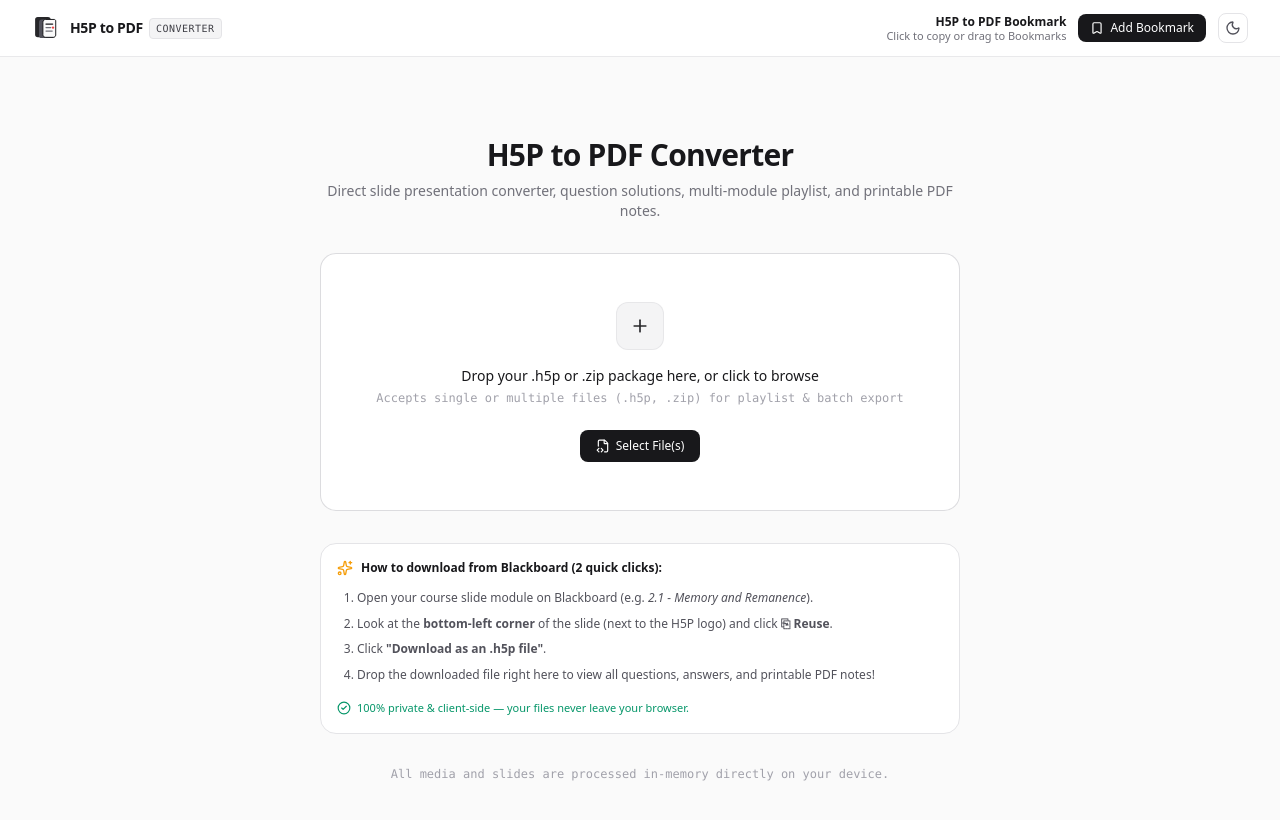
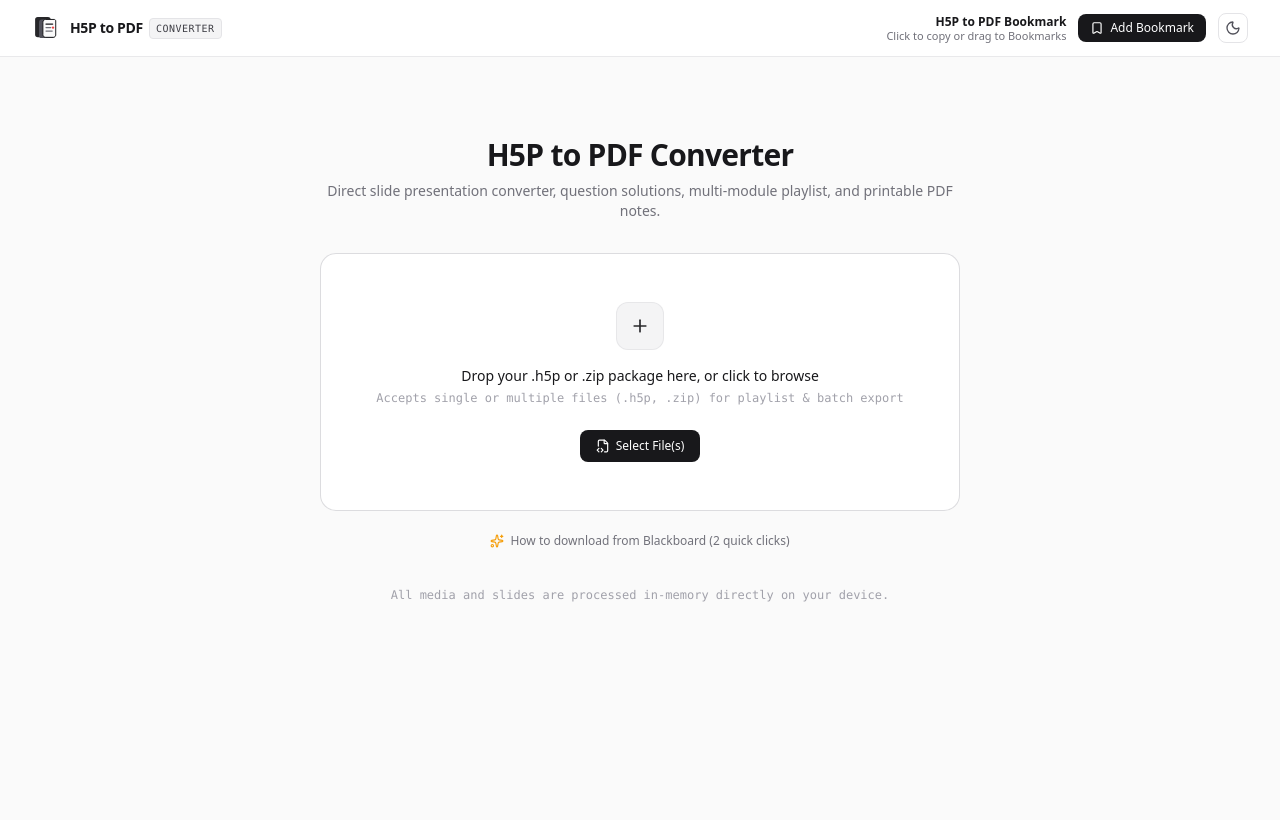
Before and after one commit to Soyaaaa081305/H5p-Auto-SS, a React (Vite) app: page / in a window 1280 px wide. Shown: the top 820 px of the page. Built offline with nearby package versions, Linux system fonts and the light colour scheme.

Commit message:
Convert Blackboard guide from static card to interactive modal popup

```diff
--- a/src/components/DropZone.tsx
+++ b/src/components/DropZone.tsx
@@ -1,5 +1,6 @@
 import React, { useRef, useState } from 'react';
-import { Loader2, Plus, FileCode2, Sparkles, CheckCircle2 } from 'lucide-react';
+import { createPortal } from 'react-dom';
+import { Loader2, Plus, FileCode2, Sparkles, CheckCircle2, X } from 'lucide-react';
 
 interface DropZoneProps {
   onFilesLoaded: (files: File[]) => Promise<void>;
@@ -16,6 +17,7 @@ export const DropZone: React.FC<DropZoneProps> = ({
 }) => {
   const fileInputRef = useRef<HTMLInputElement>(null);
   const [isDragging, setIsDragging] = useState(false);
+  const [showHelpModal, setShowHelpModal] = useState(false);
 
   const handleDragOver = (e: React.DragEvent) => {
     e.preventDefault();
@@ -102,31 +104,95 @@ export const DropZone: React.FC<DropZoneProps> = ({
         </div>
       </div>
 
-      {/* Blackboard 2-Click Quick Guide Card */}
-      <div className="mt-8 p-4 rounded-2xl border border-zinc-200 dark:border-zinc-800 bg-white dark:bg-zinc-900/40 shadow-xs space-y-3">
-        <div className="flex items-center gap-2 text-xs font-bold text-zinc-900 dark:text-zinc-100">
-          <Sparkles className="w-4 h-4 text-amber-500 flex-shrink-0" />
-          <span>How to download from Blackboard (2 quick clicks):</span>
+      {/* Trigger: Blackboard Download Guide Modal */}
+      <div className="mt-4 flex justify-center">
+        <button
+          type="button"
+          onClick={() => setShowHelpModal(true)}
+          className="inline-flex items-center gap-1.5 text-xs text-zinc-500 hover:text-zinc-900 dark:text-zinc-400 dark:hover:text-zinc-200 transition-colors py-1.5 px-3 rounded-lg hover:bg-zinc-100 dark:hover:bg-zinc-850 font-medium"
+        >
+          <Sparkles className="w-3.5 h-3.5 text-amber-500" />
+          <span>How to download from Blackboard (2 quick clicks)</span>
+        </button>
       </div>
-        <ol className="list-decimal pl-5 text-xs space-y-1.5 text-zinc-600 dark:text-zinc-400 leading-relaxed">
+
+      {/* Blackboard Download Guide Modal Popup */}
+      {showHelpModal &&
+        createPortal(
+          <div
+            className="fixed inset-0 z-[9999] overflow-y-auto bg-zinc-950/75 backdrop-blur-sm flex items-center justify-center p-4 sm:p-6"
+            onClick={(e) => {
+              if (e.target === e.currentTarget) setShowHelpModal(false);
+            }}
+          >
+            <div
+              className="bg-white dark:bg-zinc-900 rounded-2xl max-w-lg w-full shadow-2xl border border-zinc-200 dark:border-zinc-800 overflow-hidden relative z-[10000] p-6 space-y-5 transition-colors"
+              onClick={(e) => e.stopPropagation()}
+            >
+              {/* Modal Header */}
+              <div className="flex items-center justify-between pb-3 border-b border-zinc-200 dark:border-zinc-800">
+                <div className="flex items-center gap-2.5">
+                  <div className="w-8 h-8 rounded-lg bg-amber-100 dark:bg-amber-950/60 border border-amber-200 dark:border-amber-800 text-amber-800 dark:text-amber-300 flex items-center justify-center">
+                    <Sparkles className="w-4 h-4 text-amber-500" />
+                  </div>
+                  <div>
+                    <h3 className="text-sm font-bold text-zinc-900 dark:text-zinc-100 font-sans">
+                      How to download from Blackboard
+                    </h3>
+                    <p className="text-xs text-zinc-500 dark:text-zinc-400 font-normal">
+                      2 quick clicks to get your .h5p file
+                    </p>
+                  </div>
+                </div>
+
+                <button
+                  type="button"
+                  onClick={() => setShowHelpModal(false)}
+                  className="p-1.5 rounded-lg border border-zinc-200 dark:border-zinc-700 text-zinc-500 hover:text-zinc-900 dark:hover:text-zinc-100 hover:bg-zinc-100 dark:hover:bg-zinc-800 transition-colors"
+                  title="Close"
+                >
+                  <X className="w-4 h-4" />
+                </button>
+              </div>
+
+              {/* Modal Steps */}
+              <div className="p-4 rounded-xl border border-zinc-200 dark:border-zinc-800 bg-zinc-50 dark:bg-zinc-850/60 space-y-3 text-xs">
+                <ol className="list-decimal pl-5 space-y-2 text-zinc-700 dark:text-zinc-300 leading-relaxed font-normal">
                   <li>
-            Open your course slide module on Blackboard (e.g. <em>2.1 - Memory and Remanence</em>).
+                    Open your course slide module on Blackboard (e.g. <strong className="font-semibold text-zinc-900 dark:text-zinc-100">2.1 - Memory and Remanence</strong>).
                   </li>
                   <li>
-            Look at the <strong>bottom-left corner</strong> of the slide (next to the H5P logo) and click <strong>⎘ Reuse</strong>.
+                    Look at the <strong className="font-semibold text-zinc-900 dark:text-zinc-100">bottom-left corner</strong> of the slide (next to the H5P logo) and click <strong className="font-semibold text-zinc-900 dark:text-zinc-100">⎘ Reuse</strong>.
                   </li>
                   <li>
-            Click <strong>"Download as an .h5p file"</strong>.
+                    Click <strong className="font-semibold text-zinc-900 dark:text-zinc-100">"Download as an .h5p file"</strong>.
                   </li>
                   <li>
                     Drop the downloaded file right here to view all questions, answers, and printable PDF notes!
                   </li>
                 </ol>
-        <div className="flex items-center gap-1.5 text-[11px] text-emerald-600 dark:text-emerald-400 font-medium pt-1">
-          <CheckCircle2 className="w-3.5 h-3.5" />
+              </div>
+
+              {/* Privacy Footer */}
+              <div className="flex items-center gap-2 p-3 rounded-xl bg-emerald-50 dark:bg-emerald-950/40 border border-emerald-300/80 dark:border-emerald-800/80 text-xs text-emerald-900 dark:text-emerald-200 font-medium">
+                <CheckCircle2 className="w-4 h-4 text-emerald-600 dark:text-emerald-400 flex-shrink-0" />
                 <span>100% private & client-side — your files never leave your browser.</span>
               </div>
+
+              {/* Action Button */}
+              <div className="flex justify-end pt-1">
+                <button
+                  type="button"
+                  onClick={() => setShowHelpModal(false)}
+                  className="px-4 py-2 rounded-lg bg-zinc-900 text-white hover:bg-zinc-800 dark:bg-zinc-100 dark:text-zinc-900 dark:hover:bg-white font-semibold text-xs shadow-xs transition-colors"
+                >
+                  Got It!
+                </button>
               </div>
+            </div>
+          </div>,
+          document.body
+        )}
 
       {/* Error notification if any */}
       {error && (
```
Lines whose indentation alone changed are shown as unchanged.
